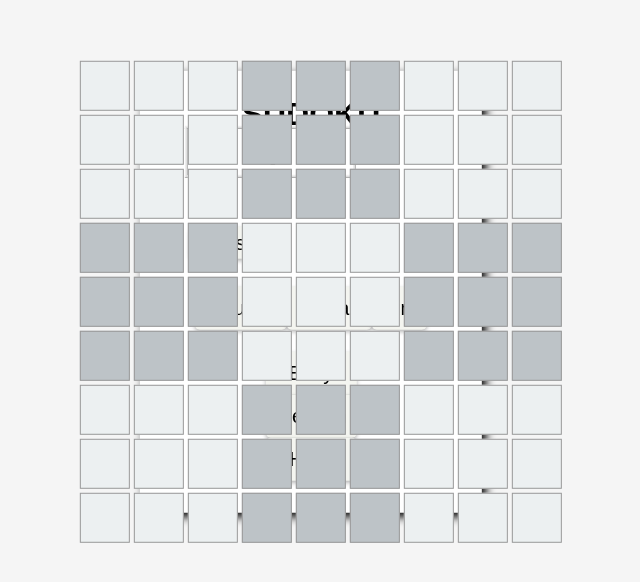
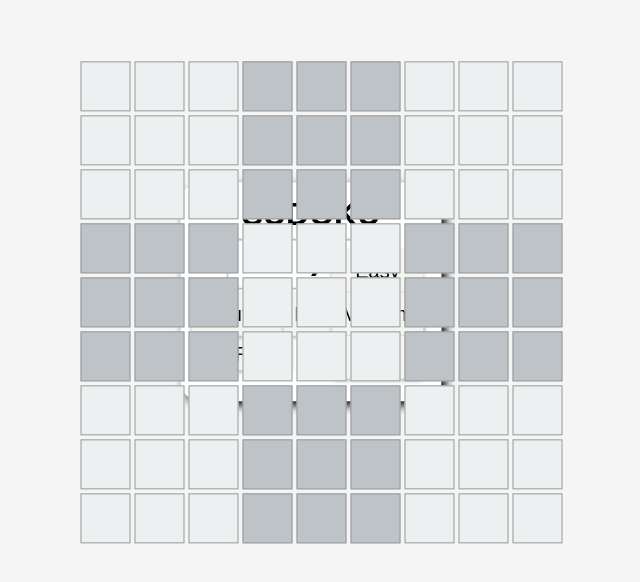
Before and after one commit to RayHoLam/Sudoku, a plain HTML site: page index.html in a window 1280 px wide. Shown: the part 108-690 px from the top of the page, without its empty margins (329-969 px from the left). Drawn offline with Linux system fonts and the light colour scheme.

Commit message:
Update styles.css

```diff
--- a/styles.css
+++ b/styles.css
@@ -23,17 +23,23 @@
 }
 
         .srh {
-            display: flex;
-            justify-content: space-around;
-            margin: 1.4rem 10px;
- z-index: 0;
+         display: flex;
+         margin: 1.4rem 10px;
+         z-index: 0;
+         top: 50%;
+         left: 5%;
+         position: absolute;
+         transform: translate(-5%, -50%);
         }
 
 .emh {
  display: flex;
- justify-content: space-around;
  margin: 1.4rem 10px;
  z-index: 0;
+ top: 50%;
+ right: 5%;
+ position: absolute;
+ transform: translate(5%, -50%);
 }
 
       button {
```
